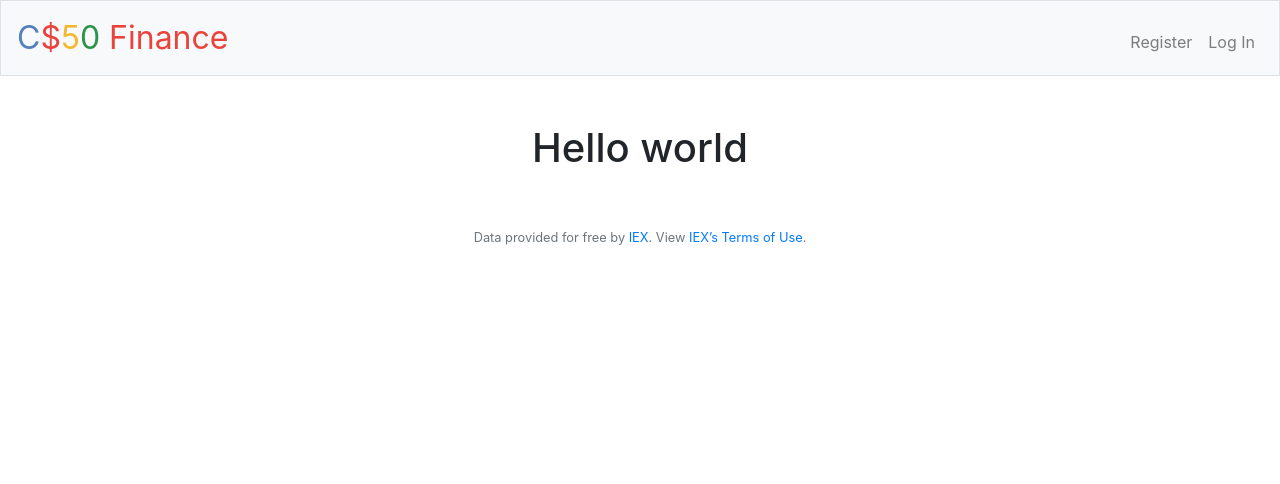
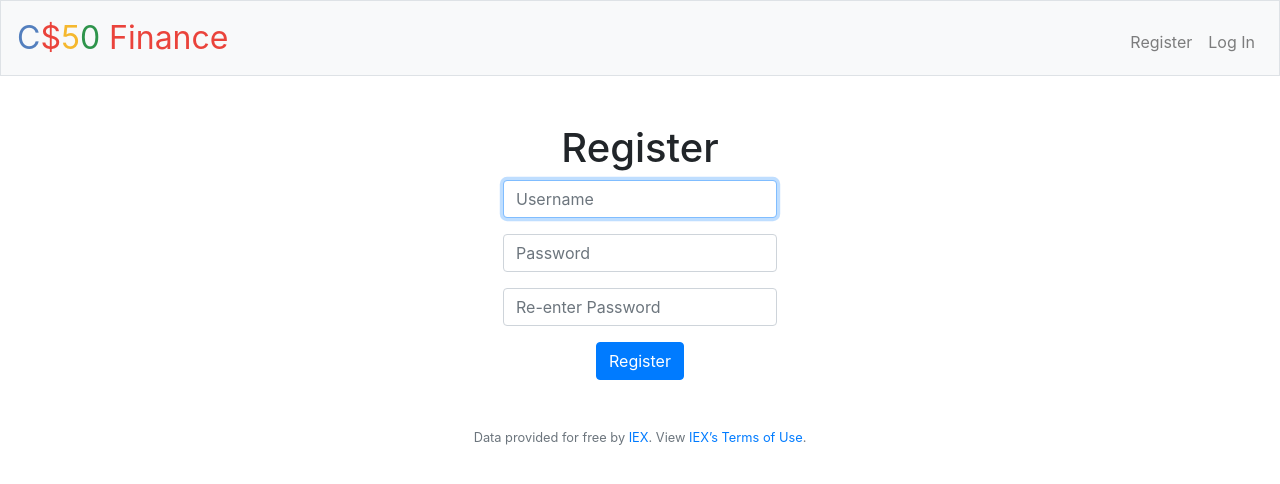
Before and after one commit to double-H-nguyen/CS50, a Flask app: template pset9/finance/templates/register.html in a window 1280 px wide. Shown: the top 484 px of the page. Run offline with Flask 2, Linux system fonts and the light colour scheme; the template is opened without the code that fills it, so the values that code supplies are empty; some libraries are stand-ins or nearby versions.

Commit message:
update register page
- add register form
- verify submitted username
- verify submitted password
- complete user registration

```diff
--- a/pset9/finance/application.py
+++ b/pset9/finance/application.py
@@ -120,19 +120,48 @@ def quote():
 @app.route("/register", methods=["GET", "POST"])
 def register():
     """Register user"""
-    # TODO: allows a user to register for an account via a form
 
-    # TODO: create if-block for POST method
-        # TODO: check username input; render an apology if the user’s input is blank or the username already exists
-        # TODO: check both password and confirmation password input; render an apology if either input is blank or the passwords do not match
-        # TODO: convert password to hash, then insert hash
-        # TODO: INSERT user into users table (finance.db)
-        # TODO: automatically log user and redirect to index ("/")
+    if request.method == "POST":
+        username = request.form.get("username")
+        password = request.form.get("password")
+        confirmation = request.form.get("confirmation")
 
+        # Check if username is blank
+        if not username:
+            return apology("Username cannot be blank")
 
-    # TODO: create block  for GET method
-    # TODO: render registration form (register.html)
-    return apology("TODO")
+        # Query database for username
+        rows = db.execute("SELECT * FROM users WHERE username = ?", username)
+
+        # Check if username already exists
+        if len(rows) > 0:
+            return apology("Username already exist")
+
+        # Check if password or confirmation password is blank
+        if not password or not confirmation:
+            return apology("Password and/or confirmation input is blank")
+
+        # Check if password match
+        if password != confirmation:
+            return apology("Passwords do not match")
+
+        # Hash password
+        password = generate_password_hash(password)
+
+        # INSERT user into users table (finance.db)
+        db.execute("INSERT INTO users (username, hash) VALUES(?, ?)", username, password)
+
+        # Automatically log user, and redirect to index()
+        rows = db.execute("SELECT * FROM users WHERE username = ?", username)
+        session["user_id"] = rows[0]["id"]
+        return redirect("/")
+
+        # TODO: remove once you verified redirect works
+        # Redirect to login page
+        # return redirect("/login")
+
+    # GET method
+    return render_template("register.html")
 
 
 @app.route("/sell", methods=["GET", "POST"])
--- a/pset9/finance/templates/register.html
+++ b/pset9/finance/templates/register.html
@@ -1,14 +1,15 @@
-{% extends "layout.html" %}
-
-{% block title %}
-  Register
+{% extends "layout.html" %} {% block title %} Register {% endblock %} {% block main %}
+<h1>Register</h1>
+<form action="/register" method="post">
+  <div class="form-group">
+    <input name="username" type="text" class="form-control" placeholder="Username" autocomplete="off" autofocus />
+  </div>
+  <div class="form-group">
+    <input name="password" type="password" class="form-control" placeholder="Password" autocomplete="off" autofocus />
+  </div>
+  <div class="form-group">
+    <input name="confirmation" type="password" class="form-control" placeholder="Re-enter Password" autocomplete="off" autofocus />
+  </div>
+  <button class="btn btn-primary" type="submit">Register</button>
+</form>
 {% endblock %}
-
-{% block main %}
-  <h1>Hello world</h1>
-  <!-- TODO: create form -->
-  <!-- TODO: username text input -->
-  <!-- TODO: password text input -->
-  <!-- TODO: confirmation text input -->
-  <!-- TODO: submit button that POST to /register -->
-{% endblock %}
```
